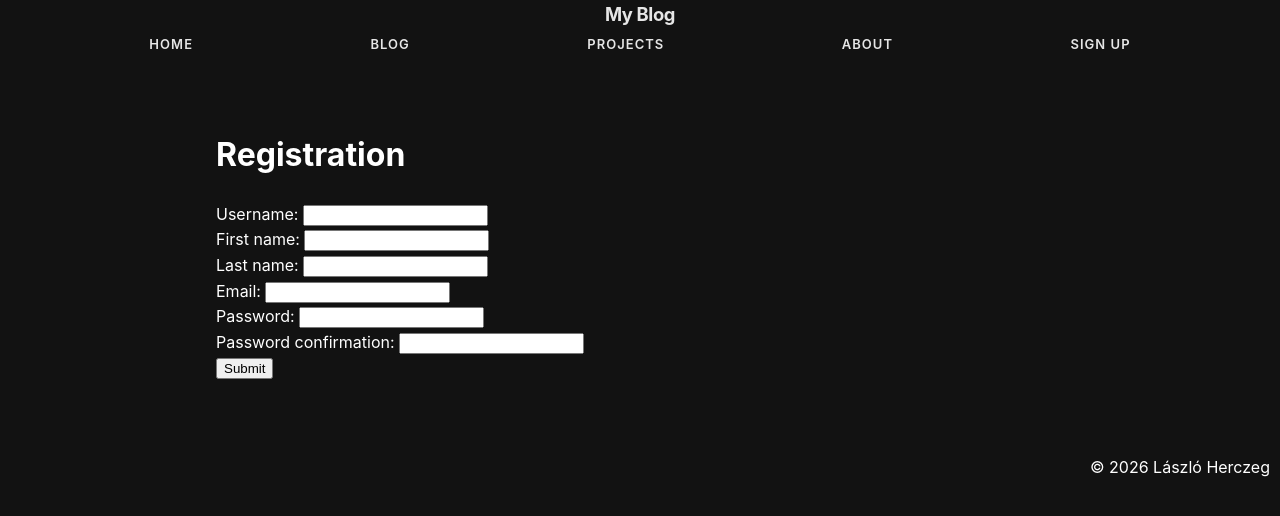
After one commit to LaszloHerczeg/blog, a Django app: page /accounts/registration/ in a window 1280 px wide. The commit adds this page. Shown: the top 516 px of the page. Run offline with Django 5.2, Linux system fonts and the light colour scheme.

Commit message:
Sign up page

```diff
--- /dev/null
+++ b/blog/forms.py
@@ -0,0 +1,37 @@
+from django import forms
+from django.contrib.auth.models import User
+from django.contrib.auth.password_validation import validate_password
+
+
+class RegisterForm(forms.Form):
+    username = forms.CharField(label='Username', max_length=100)
+    first_name = forms.CharField(label='First Name', max_length=100)
+    last_name = forms.CharField(label='Last Name', max_length=100)
+    email = forms.EmailField(label='Email')
+    password = forms.CharField(widget=forms.PasswordInput, label='Password')
+    password_confirmation = forms.CharField(widget=forms.PasswordInput, label='Confirm Password')
+
+    def clean_username(self):
+        username = self.cleaned_data["username"]
+        if User.objects.filter(username__iexact=username).exists():
+            raise forms.ValidationError("That username is already taken.")
+        return username
+
+    def clean_email(self):
+        email = self.cleaned_data["email"]
+        if User.objects.filter(email__iexact=email).exists():
+            raise forms.ValidationError("An account with this email already exists.")
+        return email
+
+    def clean_password(self):
+        password = self.cleaned_data["password"]
+        validate_password(password)
+        return password
+
+    def clean_password_confirmation(self):
+        password = self.cleaned_data["password"]
+        password_confirmation = self.cleaned_data["password_confirmation"]
+
+        if password != password_confirmation:
+            raise forms.ValidationError("Passwords do not match.")
+        return password_confirmation
--- /dev/null
+++ b/blog/templates/blog/accounts/registration.html
@@ -0,0 +1,53 @@
+{% extends "blog/base.html" %}
+
+{% block content %}
+    <h1>
+        Registration
+    </h1>
+
+    <form action="/accounts/registration/" method="post">
+    {% csrf_token %}
+
+        <div class="errors">
+            {{ form.non_field_errors }}
+            {{ form.username.errors }}
+            {{ form.first_name.errors }}
+            {{ form.last_name.errors }}
+            {{ form.email.errors }}
+            {{ form.password.errors }}
+            {{ form.password_confirmation.errors }}
+        </div>
+
+        <div class="fieldWrapper">
+            <label for="{{ form.username.id_for_label }}">Username:</label>
+            {{ form.username }}
+        </div>
+
+        <div class="fieldWrapper">
+            <label for="{{ form.first_name.id_for_label }}">First name:</label>
+            {{ form.first_name }}
+        </div>
+
+        <div class="fieldWrapper">
+            <label for="{{ form.last_name.id_for_label }}">Last name:</label>
+            {{ form.last_name }}
+        </div>
+
+        <div class="fieldWrapper">
+            <label for="{{ form.email.id_for_label }}">Email:</label>
+            {{ form.email }}
+        </div>
+
+        <div class="fieldWrapper">
+            <label for="{{ form.password.id_for_label }}">Password:</label>
+            {{ form.password }}
+        </div>
+
+        <div class="fieldWrapper">
+            <label for="{{ form.password_confirmation.id_for_label }}">Password confirmation:</label>
+            {{ form.password_confirmation }}
+        </div>
+
+    <input type="submit" value="Submit">
+    </form>
+{% endblock %}
--- a/blog/templates/blog/base.html
+++ b/blog/templates/blog/base.html
@@ -15,6 +15,7 @@
     <link rel="stylesheet" href="{% static 'blog/css/style.css' %}">
 </head>
 <body>
+    <header>
         <nav>
             <div id="nav-logo">
                 {# TODO: Insert logo #}
@@ -26,9 +27,19 @@
                     <li> <a href="{% url 'blog:blog' %}">Blog</a> </li>
                     <li> <a href="{% url 'blog:projects' %}">Projects</a> </li>
                     <li> <a href="{% url 'blog:about' %}">About</a> </li>
+                    <li> <a href="{% url 'blog:registration' %}">Sign up</a> </li>
                 </ul>
             </div>
         </nav>
+    </header>
+
+    {% if messages %}
+        <ul class="messages">
+            {% for message in messages %}
+                <li class="alert alert-{{ message.tags }}">{{ message }}</li>
+            {% endfor %}
+        </ul>
+    {% endif %}
 
     <main>
         {% block content %} {% endblock %}
--- a/blog/urls.py
+++ b/blog/urls.py
@@ -13,6 +13,8 @@ urlpatterns = [
     path("blog/<int:post_id>/", views.detail, name="detail"),
     # ex:/projects
     path("projects/", views.projects, name="projects"),
-    # ex:/blog/about/
+    # ex:/about/
     path("about/", views.about, name="about"),
+    # ex:/registration/
+    path("accounts/registration/", views.registration, name="registration"),
 ] + static(settings.STATIC_URL, document_root=settings.STATIC_ROOT)
--- a/blog/views.py
+++ b/blog/views.py
@@ -1,6 +1,11 @@
-from django.http import HttpResponse, Http404
-from django.template import loader
-from django.shortcuts import get_object_or_404, render
+from django.contrib import messages
+from django.contrib.auth import login
+from django.contrib.auth.models import User
+from django.db import IntegrityError
+from django.http import HttpResponseRedirect
+from django.shortcuts import get_object_or_404, render, redirect
+
+from .forms import RegisterForm
 from .models import Post
 
 # Create your views here.
@@ -92,3 +97,32 @@ def about(request):
         HttpResponse containing blog/about.html template
     """
     return render(request, "blog/about.html")
+
+def registration(request):
+    if request.method == "POST":
+        form = RegisterForm(request.POST)
+        if form.is_valid():
+            username = form.cleaned_data.get("username")
+            first_name = form.cleaned_data.get("first_name")
+            last_name = form.cleaned_data.get("last_name")
+            email = form.cleaned_data.get("email")
+            password = form.cleaned_data.get("password")
+            password_confirmation = form.cleaned_data.get("password_confirmation")
+            try:
+                user = User.objects.create_user(
+                    username = username,
+                    email = email,
+                    password = password,
+                    first_name=first_name,
+                    last_name = last_name,
+                )
+                login(request, user)
+                messages.success(request, f"Successfully logged in, {username}!")
+            except IntegrityError:
+                form.add_error("username", "Username already exists")
+            return redirect("blog:index")
+
+    else:
+        form = RegisterForm()
+
+    return render(request, "blog/accounts/registration.html", {"form": form})
```
Also changed, not shown: blog/templates/blog/registration.html (deleted, +0 -10 lines), db.sqlite3. Lines whose indentation alone changed are shown as unchanged.
